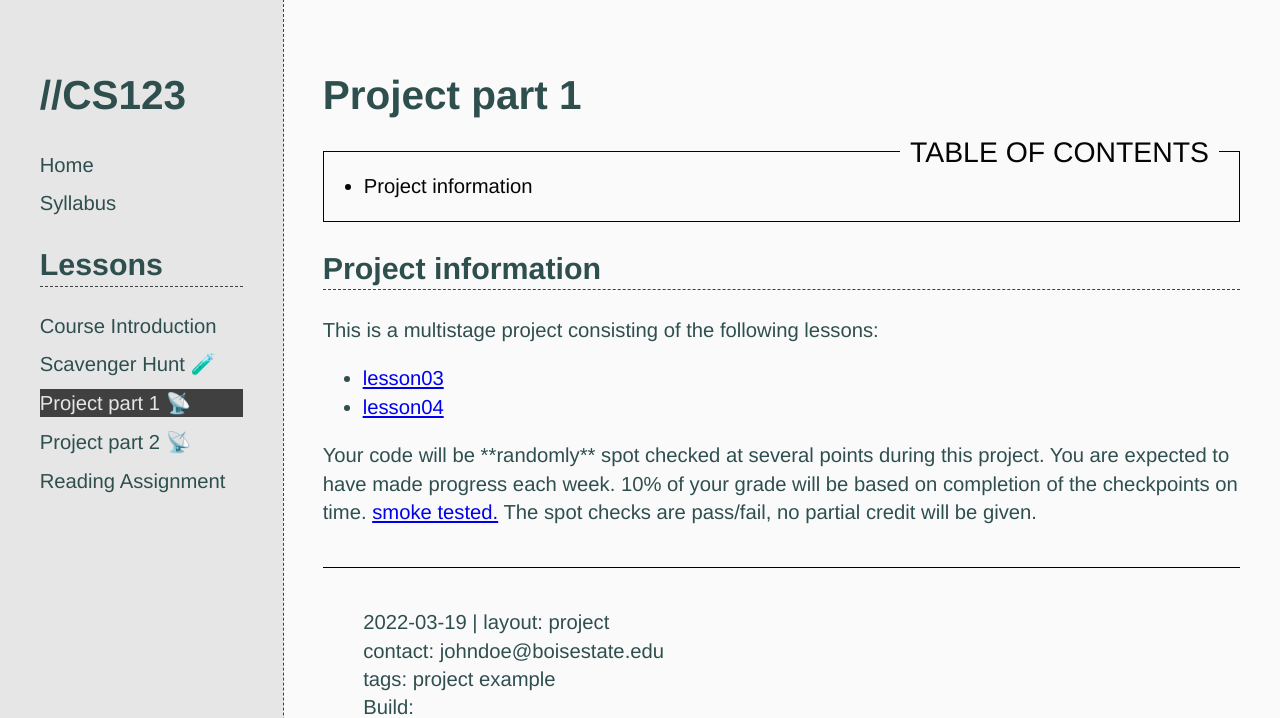
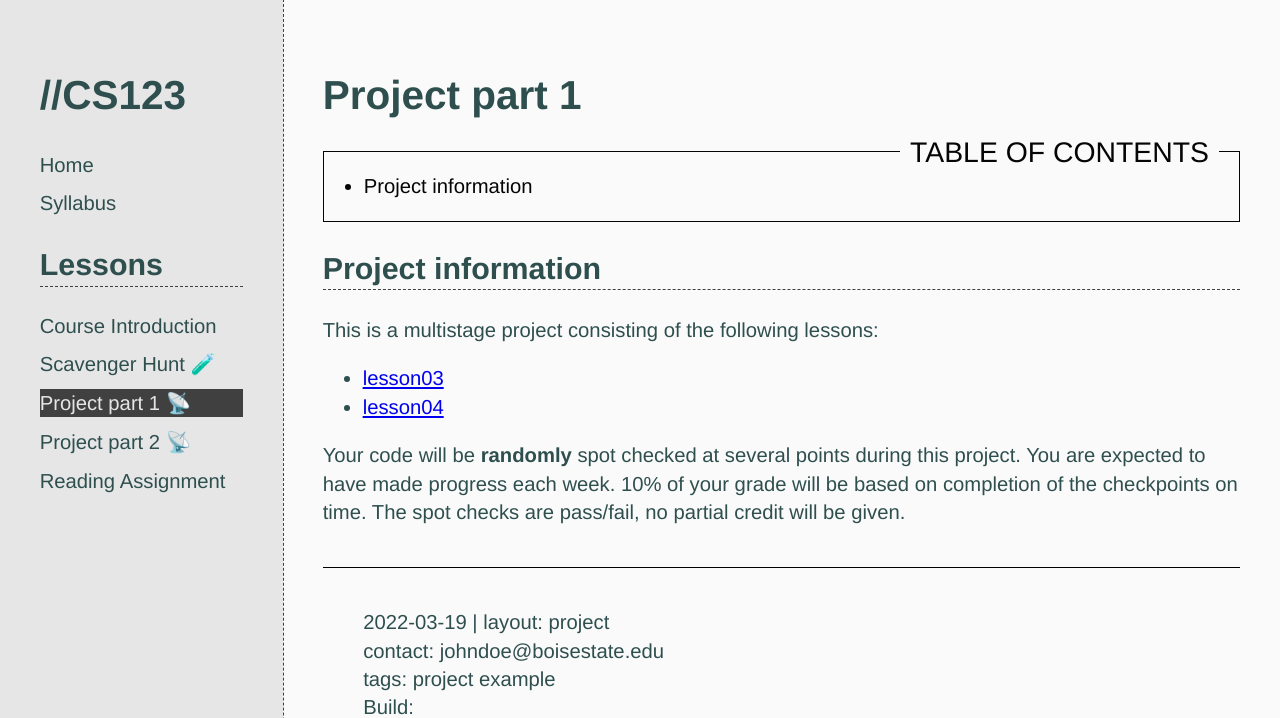
Before and after one commit to shanep/class-theme, a Jekyll site: the page built from _lessons/lesson03.md, in a window 1280 px wide, cut to the strip 0-718 px from the top of the page. Built offline with Jekyll 4.4.1, drawn with Linux system fonts in a browser that asks for light colours.

Commit message:
Fixed typos

```diff
--- a/_layouts/project.html
+++ b/_layouts/project.html
@@ -15,8 +15,7 @@ layout: course
 </ul>
 
 <p>
-   Your code will be **randomly** spot checked at several points during this project. You are
-   expected to have made progress each week. 10% of your grade will be based on completion of the
-   checkpoints on time. <a href="https://en.wikipedia.org/wiki/Smoke_testing_(software)">smoke
-   tested.</a> The spot checks are pass/fail, no partial credit will be given.
+   Your code will be <strong>randomly</strong> spot checked at several points during this project.
+   You are expected to have made progress each week. 10% of your grade will be based on completion
+   of the checkpoints on time. The spot checks are pass/fail, no partial credit will be given.
 </p>
```
Also changed, not shown: shanep-class.gemspec.
